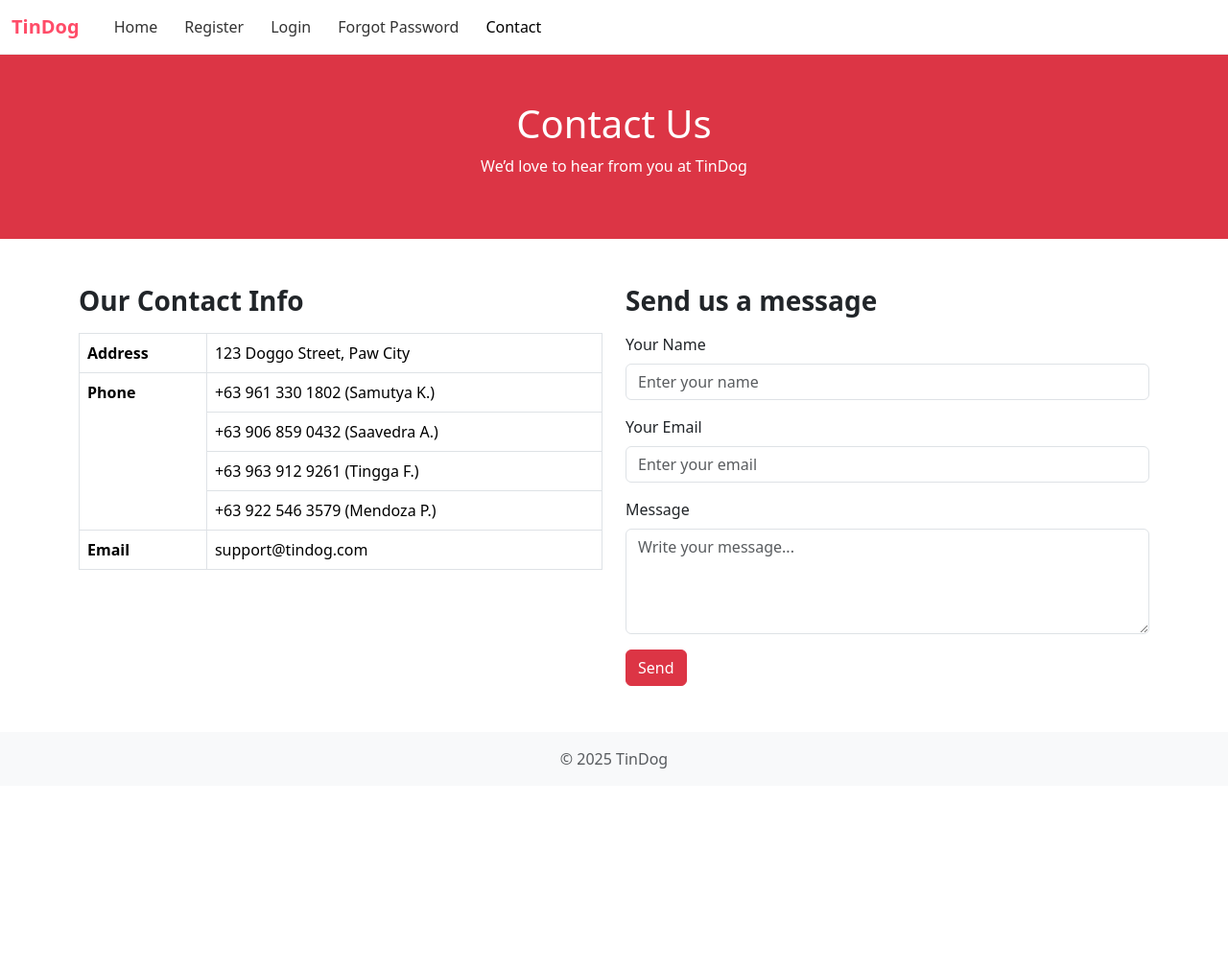
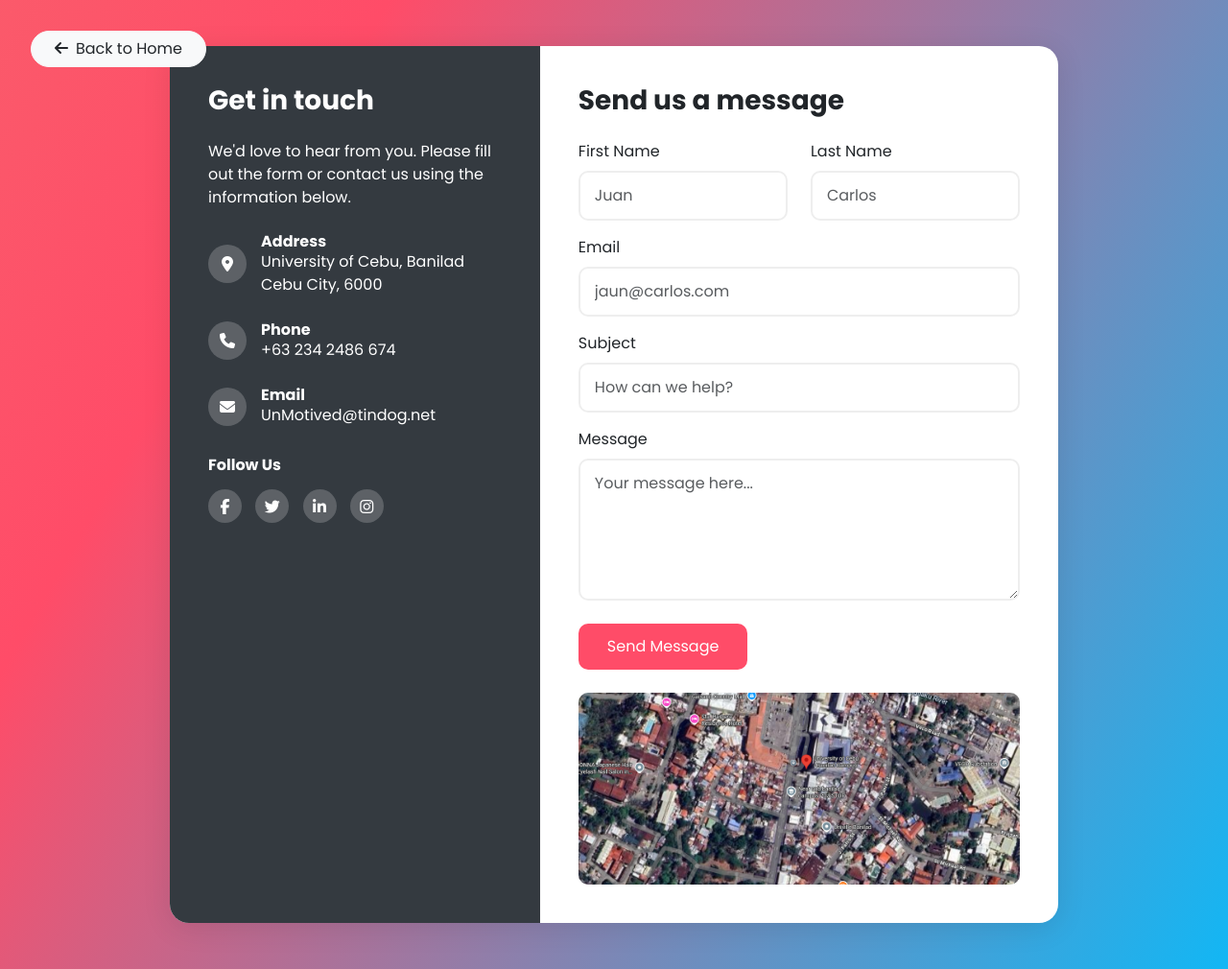
Before and after one commit to kirksamutya/TinDog-PHP, a PHP site: page /contact.html in a window 1280 px wide. Shown: the whole page at 96% size. Before the commit the page ends 801 px from the top, so only its background shows below. Run offline with PHP 8.4, Linux system fonts and the light colour scheme.

Commit message:
Refactor project file

```diff
--- /dev/null
+++ b/assets/css/contact-styles.css
@@ -0,0 +1,106 @@
+/*
+ * Tindog Contact Page Styles
+ *
+ * This file contains styles specific to the Contact page.
+ */
+
+.contact-wrapper {
+  background: white;
+  border-radius: 20px;
+  overflow: hidden;
+  box-shadow: 0 5px 30px rgba(0, 0, 0, 0.1);
+}
+
+.contact-info {
+  background: #343a40;
+  padding: 40px;
+  color: white;
+}
+
+.contact-item {
+  display: flex;
+  align-items: center;
+  margin-bottom: 25px;
+  transition: all 0.3s ease;
+}
+
+.contact-item:hover {
+  transform: translateX(10px);
+}
+
+.contact-icon {
+  width: 40px;
+  height: 40px;
+  background: rgba(255, 255, 255, 0.2);
+  border-radius: 50%;
+  display: flex;
+  align-items: center;
+  justify-content: center;
+  margin-right: 15px;
+  color: white;
+}
+
+.social-links {
+  margin-top: 30px;
+}
+
+.social-icon {
+  width: 35px;
+  height: 35px;
+  background: rgba(255, 255, 255, 0.2);
+  border-radius: 50%;
+  display: inline-flex;
+  align-items: center;
+  justify-content: center;
+  margin-right: 10px;
+  transition: all 0.3s ease;
+  color: white;
+  text-decoration: none; /* This line removes the underline */
+}
+
+.social-icon:hover {
+  background: white;
+  color: #ff4c68;
+  transform: translateY(-3px);
+}
+
+.contact-form {
+  padding: 40px;
+}
+
+.form-control {
+  border-radius: 10px;
+  padding: 12px 15px;
+  border: 2px solid #eee;
+  transition: all 0.3s ease;
+}
+
+.form-control:focus {
+  border-color: #ff4c68;
+  box-shadow: none;
+}
+
+.form-label {
+  font-weight: 500;
+  margin-bottom: 8px;
+}
+
+.btn-submit {
+  background: #ff4c68;
+  border: none;
+  padding: 12px 30px;
+  border-radius: 10px;
+  transition: all 0.3s ease;
+}
+
+.btn-submit:hover {
+  transform: translateY(-2px);
+  box-shadow: 0 5px 15px rgba(255, 76, 104, 0.3);
+}
+
+.map-container {
+  height: 200px;
+  border-radius: 10px;
+  overflow: hidden;
+  margin-top: 20px;
+}
--- a/assets/css/global-styles.css
+++ b/assets/css/global-styles.css
@@ -25,6 +25,11 @@
   100% {
     background-position: 0% 50%;
   }
+}
+
+/* Prefab: Consistent light gray background for a clean, modern look */
+.bg-light-gray {
+  background-color: #f8f9fa; /* A subtle, light gray color */
 }
 
 /* ====================
@@ -172,3 +177,17 @@ body {
   font-size: 20px;
   text-align: center;
 }
+
+body {
+  font-family: "Poppins", sans-serif;
+}
+
+h1,
+h2,
+h3,
+h4,
+h5,
+h6 {
+  font-family: "Poppins", sans-serif;
+  font-weight: 700;
+}
--- a/contact.html
+++ b/contact.html
@@ -1,5 +1,5 @@
 <!DOCTYPE html>
-<html lang="en">
+<html>
   <head>
     <meta charset="UTF-8" />
     <meta name="viewport" content="width=device-width, initial-scale=1.0" />
@@ -9,121 +9,165 @@
       type="image/png"
       href="./assets/images/favicon-transparent.png"
     />
+    <link rel="preconnect" href="https://fonts.googleapis.com" />
+    <link rel="preconnect" href="https://fonts.gstatic.com" crossorigin />
     <link
-      href="https://cdn.jsdelivr.net/npm/bootstrap@5.3.3/dist/css/bootstrap.min.css"
+      href="https://fonts.googleapis.com/css2?family=Poppins:wght@400;700&display=swap"
       rel="stylesheet"
-      integrity="sha384-QWTKZyjpPEjISv5WaRU9OFeRpok6YctnYmDr5pNlyT2bRjXh0JMhjY6hW+ALEwIH"
-      crossorigin="anonymous"
     />
-    <link rel="stylesheet" href="assets/css/global-styles.css" />
+    <link
+      href="https://cdnjs.cloudflare.com/ajax/libs/bootstrap/5.3.2/css/bootstrap.min.css"
+      rel="stylesheet"
+    />
+    <link
+      href="https://cdnjs.cloudflare.com/ajax/libs/font-awesome/6.5.1/css/all.min.css"
+      rel="stylesheet"
+    />
+    <link rel="stylesheet" href="./assets/css/global-styles.css" />
+    <link rel="stylesheet" href="./assets/css/contact-styles.css" />
   </head>
-  <body>
-    <nav class="navbar navbar-expand-lg sticky-top navbar-glass">
-      <div class="container-fluid">
-        <a class="navbar-brand" href="index.html">TinDog</a>
-        <button
-          class="navbar-toggler"
-          type="button"
-          data-bs-toggle="collapse"
-          data-bs-target="#navbarNavAltMarkup"
-          aria-controls="navbarNavAltMarkup"
-          aria-expanded="false"
-          aria-label="Toggle navigation"
+  <body class="d-flex flex-column min-vh-100 gradient-background">
+    <div class="back-button-container m-3">
+      <a
+        href="javascript:history.back()"
+        class="btn btn-light rounded-pill px-4 btn-tindog text-dark"
       >
-          <span class="navbar-toggler-icon"></span>
-        </button>
+        <i class="fas fa-arrow-left me-2"></i>Back to Home
+      </a>
+    </div>
 
-        <div class="collapse navbar-collapse" id="navbarNavAltMarkup">
-          <div class="navbar-nav">
-            <a class="nav-link" href="index.html">Home</a>
-            <a class="nav-link" href="register.html">Register</a>
-            <a class="nav-link" href="login.html">Login</a>
-            <a class="nav-link" href="forgot.html">Forgot Password</a>
-            <a class="nav-link active" aria-current="page" href="contact.html"
-              >Contact</a
-            >
+    <div class="container py-5 flex-grow-1">
+      <div class="row justify-content-center">
+        <div class="col-lg-10">
+          <div class="contact-wrapper">
+            <div class="row g-0">
+              <div class="col-md-5">
+                <div class="contact-info h-100">
+                  <h3 class="mb-4">Get in touch</h3>
+                  <p class="mb-4">
+                    We'd love to hear from you. Please fill out the form or
+                    contact us using the information below.
+                  </p>
+
+                  <div class="contact-item">
+                    <div class="contact-icon">
+                      <i class="fas fa-map-marker-alt"></i>
+                    </div>
+                    <div>
+                      <h6 class="mb-0">Address</h6>
+                      <p class="mb-0">
+                        University of Cebu, Banilad<br />Cebu City, 6000
+                      </p>
                     </div>
                   </div>
+
+                  <div class="contact-item">
+                    <div class="contact-icon">
+                      <i class="fas fa-phone"></i>
                     </div>
-    </nav>
-
-    <div class="bg-danger text-white text-center py-5">
-      <h1>Contact Us</h1>
-      <p>We’d love to hear from you at TinDog</p>
+                    <div>
+                      <h6 class="mb-0">Phone</h6>
+                      <p class="mb-0">+63 234 2486 674</p>
+                    </div>
                   </div>
 
-    <div class="container my-5">
-      <div class="row g-4">
-        <div class="col-md-6">
-          <h3 class="fw-bold mb-3">Our Contact Info</h3>
-          <table class="table table-bordered">
-            <tbody>
-              <tr>
-                <th scope="row">Address</th>
-                <td>123 Doggo Street, Paw City</td>
-              </tr>
-              <tr>
-                <th scope="row" rowspan="4">Phone</th>
-                <td>+63 961 330 1802 (Samutya K.)</td>
-              </tr>
-              <tr>
-                <td>+63 906 859 0432 (Saavedra A.)</td>
-              </tr>
-              <tr>
-                <td>+63 963 912 9261 (Tingga F.)</td>
-              </tr>
-              <tr>
-                <td>+63 922 546 3579 (Mendoza P.)</td>
-              </tr>
-              <tr>
-                <th scope="row">Email</th>
-                <td>support@tindog.com</td>
-              </tr>
-            </tbody>
-          </table>
+                  <div class="contact-item">
+                    <div class="contact-icon">
+                      <i class="fas fa-envelope"></i>
+                    </div>
+                    <div>
+                      <h6 class="mb-0">Email</h6>
+                      <p class="mb-0">UnMotived@tindog.net</p>
+                    </div>
                   </div>
 
-        <div class="col-md-6">
-          <h3 class="fw-bold mb-3">Send us a message</h3>
-          <form>
-            <div class="mb-3">
-              <label class="form-label">Your Name</label>
-              <input
-                type="text"
-                class="form-control"
-                placeholder="Enter your name"
-              />
-            </div>
-            <div class="mb-3">
-              <label class="form-label">Your Email</label>
-              <input
-                type="email"
-                class="form-control"
-                placeholder="Enter your email"
-              />
-            </div>
-            <div class="mb-3">
-              <label class="form-label">Message</label>
-              <textarea
-                class="form-control"
-                rows="4"
-                placeholder="Write your message..."
-              ></textarea>
-            </div>
-            <button type="submit" class="btn btn-danger">Send</button>
-          </form>
+                  <div class="social-links">
+                    <h6 class="mb-3">Follow Us</h6>
+                    <a href="#" class="social-icon"
+                      ><i class="fab fa-facebook-f"></i
+                    ></a>
+                    <a href="#" class="social-icon"
+                      ><i class="fab fa-twitter"></i
+                    ></a>
+                    <a href="#" class="social-icon"
+                      ><i class="fab fa-linkedin-in"></i
+                    ></a>
+                    <a href="#" class="social-icon"
+                      ><i class="fab fa-instagram"></i
+                    ></a>
                   </div>
                 </div>
               </div>
 
-    <footer class="bg-light text-center py-3">
-      <p class="mb-0 text-muted">© 2025 TinDog</p>
-    </footer>
+              <div class="col-md-7">
+                <div class="contact-form">
+                  <h3 class="mb-4">Send us a message</h3>
+                  <form>
+                    <div class="row">
+                      <div class="col-md-6 mb-3">
+                        <label class="form-label">First Name</label>
+                        <input
+                          type="text"
+                          class="form-control"
+                          placeholder="Juan"
+                        />
+                      </div>
+                      <div class="col-md-6 mb-3">
+                        <label class="form-label">Last Name</label>
+                        <input
+                          type="text"
+                          class="form-control"
+                          placeholder="Carlos"
+                        />
+                      </div>
+                    </div>
 
-    <script
-      src="https://cdn.jsdelivr.net/npm/bootstrap@5.3.3/dist/js/bootstrap.bundle.min.js"
-      integrity="sha384-YvpcrYf0tY3lHB60NNkmXc5s9fDVZLESaAA55NDzOxhy9GkcIdslK1eN7N6jIeHz"
-      crossorigin="anonymous"
-    ></script>
+                    <div class="mb-3">
+                      <label class="form-label">Email</label>
+                      <input
+                        type="email"
+                        class="form-control"
+                        placeholder="jaun@carlos.com"
+                      />
+                    </div>
+
+                    <div class="mb-3">
+                      <label class="form-label">Subject</label>
+                      <input
+                        type="text"
+                        class="form-control"
+                        placeholder="How can we help?"
+                      />
+                    </div>
+
+                    <div class="mb-4">
+                      <label class="form-label">Message</label>
+                      <textarea
+                        class="form-control"
+                        rows="5"
+                        placeholder="Your message here..."
+                      ></textarea>
+                    </div>
+
+                    <button type="submit" class="btn btn-submit text-white">
+                      Send Message
+                    </button>
+                  </form>
+
+                  <div class="map-container mt-4">
+                    <img
+                      src="./assets/images/location.png"
+                      alt="Map"
+                      style="width: 100%; height: 100%; object-fit: cover"
+                    />
+                  </div>
+                </div>
+              </div>
+            </div>
+          </div>
+        </div>
+      </div>
+    </div>
+    <script src="https://cdnjs.cloudflare.com/ajax/libs/bootstrap/5.3.2/js/bootstrap.bundle.min.js"></script>
   </body>
 </html>
--- a/faq.html
+++ b/faq.html
@@ -8,6 +8,12 @@
       rel="icon"
       type="image/png"
       href="./assets/images/favicon-transparent.png"
+    />
+    <link rel="preconnect" href="https://fonts.googleapis.com" />
+    <link rel="preconnect" href="https://fonts.gstatic.com" crossorigin />
+    <link
+      href="https://fonts.googleapis.com/css2?family=Poppins:wght@400;700&display=swap"
+      rel="stylesheet"
     />
     <link
       href="https://cdn.jsdelivr.net/npm/bootstrap@5.3.7/dist/css/bootstrap.min.css"
--- a/forgot.html
+++ b/forgot.html
@@ -8,6 +8,12 @@
       rel="icon"
       type="image/png"
       href="./assets/images/favicon-transparent.png"
+    />
+    <link rel="preconnect" href="https://fonts.googleapis.com" />
+    <link rel="preconnect" href="https://fonts.gstatic.com" crossorigin />
+    <link
+      href="https://fonts.googleapis.com/css2?family=Poppins:wght@400;700&display=swap"
+      rel="stylesheet"
     />
     <link
       href="https://cdn.jsdelivr.net/npm/bootstrap@5.3.7/dist/css/bootstrap.min.css"
--- a/index.html
+++ b/index.html
@@ -8,6 +8,12 @@
       rel="icon"
       type="image/png"
       href="./assets/images/favicon-transparent.png"
+    />
+    <link rel="preconnect" href="https://fonts.googleapis.com" />
+    <link rel="preconnect" href="https://fonts.gstatic.com" crossorigin />
+    <link
+      href="https://fonts.googleapis.com/css2?family=Poppins:wght@400;700&display=swap"
+      rel="stylesheet"
     />
     <link
       href="https://cdn.jsdelivr.net/npm/bootstrap@5.3.7/dist/css/bootstrap.min.css"
--- a/login.html
+++ b/login.html
@@ -8,6 +8,12 @@
       rel="icon"
       type="image/png"
       href="./assets/images/favicon-transparent.png"
+    />
+    <link rel="preconnect" href="https://fonts.googleapis.com" />
+    <link rel="preconnect" href="https://fonts.gstatic.com" crossorigin />
+    <link
+      href="https://fonts.googleapis.com/css2?family=Poppins:wght@400;700&display=swap"
+      rel="stylesheet"
     />
     <link
       href="https://cdn.jsdelivr.net/npm/bootstrap@5.3.7/dist/css/bootstrap.min.css"
--- a/pricing.html
+++ b/pricing.html
@@ -7,6 +7,12 @@
       rel="icon"
       type="image/png"
       href="./assets/images/favicon-transparent.png"
+    />
+    <link rel="preconnect" href="https://fonts.googleapis.com" />
+    <link rel="preconnect" href="https://fonts.gstatic.com" crossorigin />
+    <link
+      href="https://fonts.googleapis.com/css2?family=Poppins:wght@400;700&display=swap"
+      rel="stylesheet"
     />
     <link
       href="https://cdn.jsdelivr.net/npm/bootstrap@5.3.8/dist/css/bootstrap.min.css"
```
Also changed, not shown: about.html (+9 -3 lines), assets/css/about-styles.css (+60 -0 lines), register.html (+7 -1 lines), assets/images/location.png (added). Lines whose indentation alone changed are shown as unchanged.
